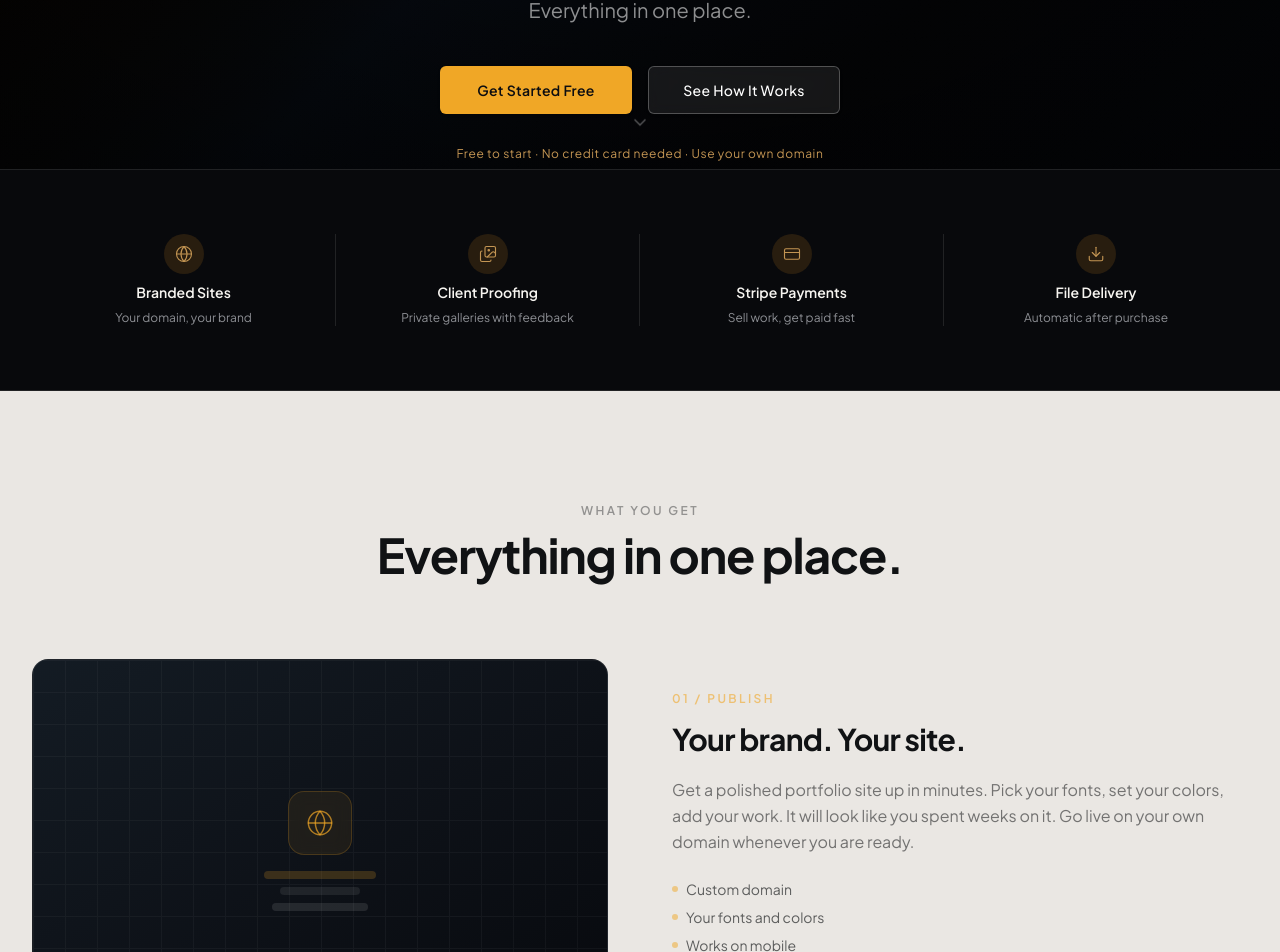
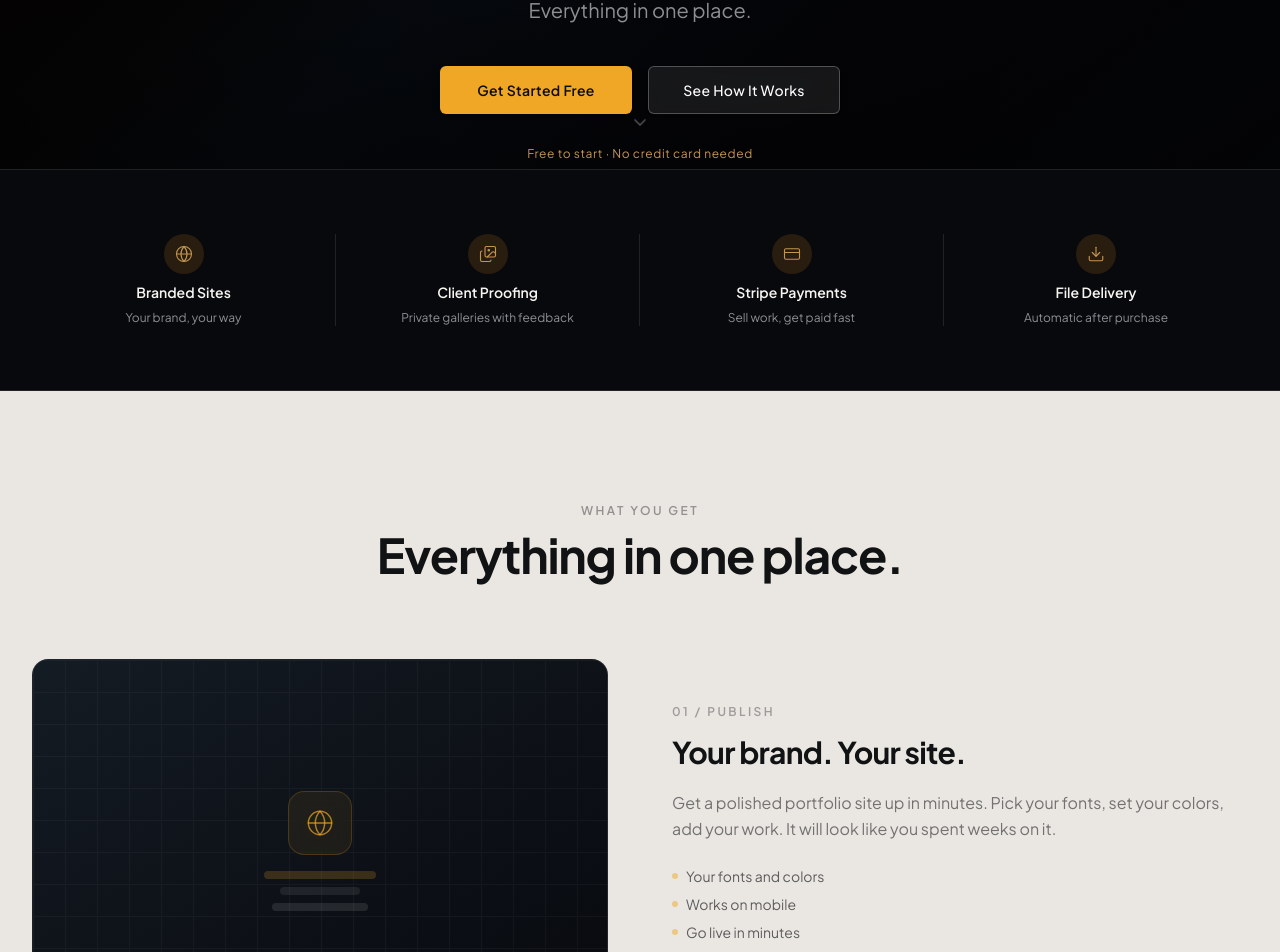
Before and after one commit to Connor-Rogers/strobd-landing, a Next.js app: page / in a window 1280 px wide. Shown: the part 631-1583 px from the top of the page. Built offline with nearby package versions, Linux system fonts and the light colour scheme; no server answers.

Commit message:
fix WCAG and Indexing errors

```diff
--- a/src/app/layout.tsx
+++ b/src/app/layout.tsx
@@ -19,7 +19,7 @@ const brandMono = JetBrains_Mono({
 export const metadata: Metadata = {
   metadataBase: new URL('https://strobd.com'),
   title: {
-    default: 'Strobd — Publish, Proof, Get Paid, Deliver',
+    default: 'Strobd | Publish, Proof, Get Paid, Deliver',
     template: '%s | Strobd',
   },
   description:
@@ -41,7 +41,7 @@ export const metadata: Metadata = {
     locale: 'en_US',
     url: 'https://strobd.com',
     siteName: 'Strobd',
-    title: 'Strobd — Publish, Proof, Get Paid, Deliver',
+    title: 'Strobd | Publish, Proof, Get Paid, Deliver',
     description:
       'The all-in-one platform for creators to publish branded websites, share proofing galleries with clients, accept payments, and deliver digital files.',
     images: [
@@ -49,13 +49,13 @@ export const metadata: Metadata = {
         url: '/og-image.png',
         width: 1200,
         height: 630,
-        alt: 'Strobd — Creator Platform',
+        alt: 'Strobd | Creator Platform',
       },
     ],
   },
   twitter: {
     card: 'summary_large_image',
-    title: 'Strobd — Publish, Proof, Get Paid, Deliver',
+    title: 'Strobd | Publish, Proof, Get Paid, Deliver',
     description:
       'The all-in-one platform for creators to publish branded websites, share proofing galleries with clients, accept payments, and deliver digital files.',
     images: ['/og-image.png'],
--- a/src/components/brand/logo.tsx
+++ b/src/components/brand/logo.tsx
@@ -34,10 +34,13 @@ export function StrobdLogo({ className }: LogoProps) {
         'flex items-center font-sans font-bold tracking-tight leading-none select-none text-xl',
         className
       )}
+      role="img"
       aria-label="Strobd"
-      role="img"
     >
-      {'Str'}<ApertureO />{'bd'}
+      <span className="sr-only">Strobd</span>
+      <span aria-hidden="true" className="flex items-center">
+        {'Str'}<ApertureO />{'bd'}
+      </span>
     </span>
   );
 }
--- a/src/components/landing/features.tsx
+++ b/src/components/landing/features.tsx
@@ -8,8 +8,8 @@ const features = [
     eyebrow: '01 / Publish',
     title: 'Your brand. Your site.',
     description:
-      'Get a polished portfolio site up in minutes. Pick your fonts, set your colors, add your work. It will look like you spent weeks on it. Go live on your own domain whenever you are ready.',
-    highlights: ['Custom domain', 'Your fonts and colors', 'Works on mobile'],
+      'Get a polished portfolio site up in minutes. Pick your fonts, set your colors, add your work. It will look like you spent weeks on it.',
+    highlights: ['Your fonts and colors', 'Works on mobile', 'Go live in minutes'],
     visual: 'site-builder',
   },
   {
@@ -127,7 +127,7 @@ export function Features() {
                   direction={isReversed ? 'left' : 'right'}
                   delay={0.1}
                 >
-                  <p className="mb-3 text-xs font-semibold tracking-[0.2em] text-brand/60 uppercase">
+                  <p className="mb-3 text-xs font-semibold tracking-[0.2em] text-primary-foreground/35 uppercase">
                     {feature.eyebrow}
                   </p>
                   <h3 className="mb-4 text-2xl font-bold leading-snug tracking-tight text-primary-foreground sm:text-3xl">
@@ -149,7 +149,7 @@ export function Features() {
                   </ul>
                   <a
                     href={SIGNUP_URL}
-                    className="inline-flex items-center gap-1.5 text-sm font-semibold text-primary-foreground/70 transition-colors hover:text-brand group"
+                    className="inline-flex items-center gap-1.5 text-sm font-semibold text-primary-foreground/70 transition-colors hover:text-primary-foreground group"
                   >
                     Try it free
                     <ArrowRight className="h-3.5 w-3.5 transition-transform group-hover:translate-x-0.5" />
--- a/src/components/landing/hero.tsx
+++ b/src/components/landing/hero.tsx
@@ -110,7 +110,7 @@ export function Hero() {
           variants={shouldReduceMotion ? undefined : fadeUpItem}
           className="mt-8 text-xs text-brand-muted-foreground tracking-wider"
         >
-          Free to start · No credit card needed · Use your own domain
+          Free to start · No credit card needed
         </motion.p>
       </motion.div>
 
--- a/src/components/landing/how-it-works.tsx
+++ b/src/components/landing/how-it-works.tsx
@@ -7,7 +7,7 @@ const steps = [
     icon: Sparkles,
     title: 'Set up your site',
     description:
-      'Connect your domain, pick your fonts and colors, upload your portfolio. Most people are live within an hour.',
+      'Pick your fonts and colors, upload your portfolio, and go live. Most people are set up within an hour.',
   },
   {
     number: '02',
--- a/src/components/landing/trust-bar.tsx
+++ b/src/components/landing/trust-bar.tsx
@@ -5,7 +5,7 @@ const items = [
   {
     icon: Globe,
     label: 'Branded Sites',
-    description: 'Your domain, your brand',
+    description: 'Your brand, your way',
   },
   {
     icon: Images,
```
